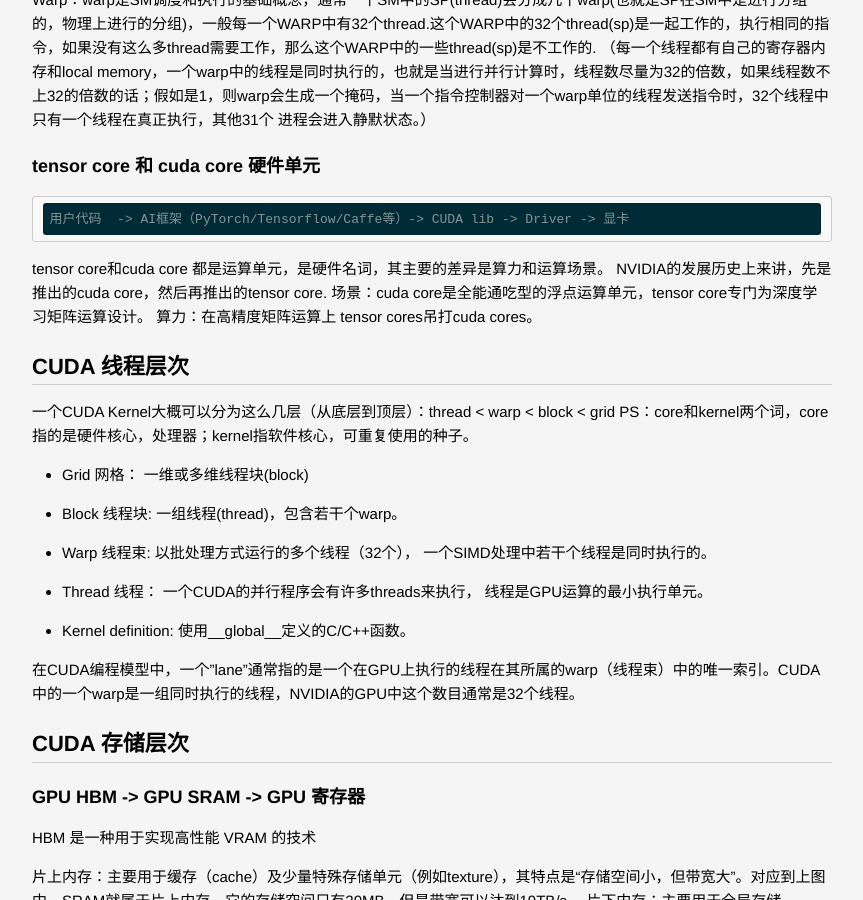
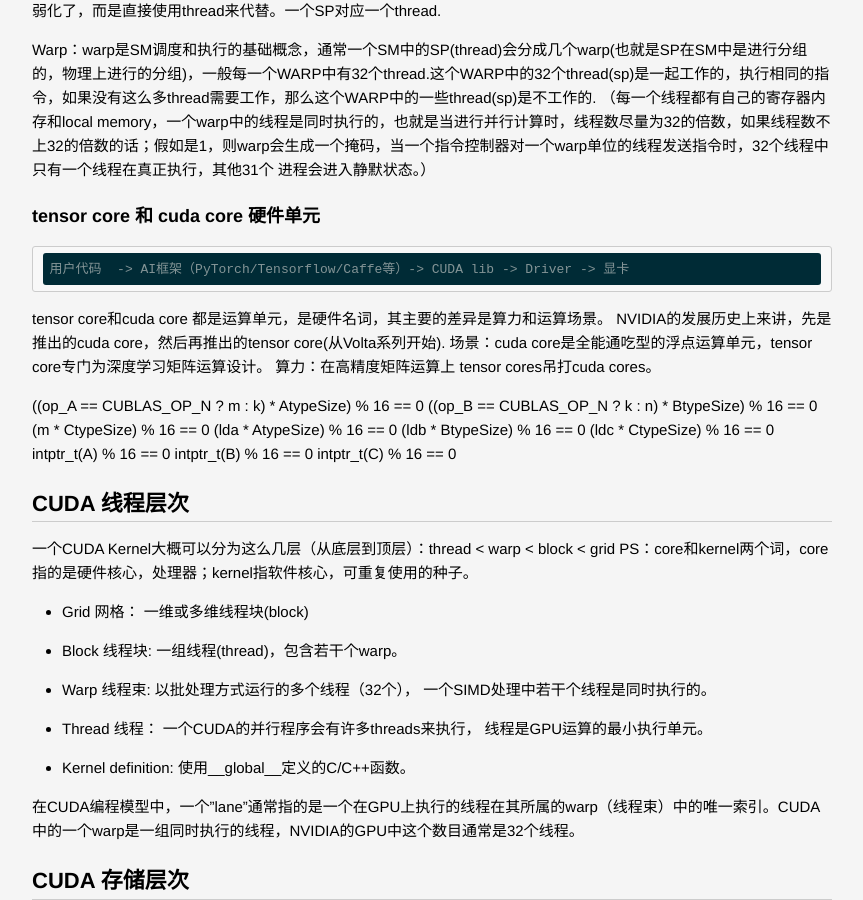
Before and after one commit to lucky521/blog, a Jekyll site: the page built from _posts/framework/2021-12-06-cuda.markdown, in a window 1280 px wide and 900 px high, scrolled down 7810 px. Shown: the whole window, without its empty margins (208-1071 px from the left). Built offline with Jekyll 4.4.1, drawn with Linux system fonts in a browser that asks for light colours; some of the changed text lies outside the part shown.

Commit message:
update blog

````diff
--- a/_posts/framework/2021-12-06-cuda.markdown
+++ b/_posts/framework/2021-12-06-cuda.markdown
@@ -248,9 +248,20 @@ Warp：warp是SM调度和执行的基础概念，通常一个SM中的SP(thread)
 ```
 
 tensor core和cuda core 都是运算单元，是硬件名词，其主要的差异是算力和运算场景。
-NVIDIA的发展历史上来讲，先是推出的cuda core，然后再推出的tensor core.
+NVIDIA的发展历史上来讲，先是推出的cuda core，然后再推出的tensor core(从Volta系列开始).
 场景：cuda core是全能通吃型的浮点运算单元，tensor core专门为深度学习矩阵运算设计。
 算力：在高精度矩阵运算上 tensor cores吊打cuda cores。
+
+
+((op_A == CUBLAS_OP_N ? m : k) * AtypeSize) % 16 == 0
+((op_B == CUBLAS_OP_N ? k : n) * BtypeSize) % 16 == 0
+(m * CtypeSize) % 16 == 0
+(lda * AtypeSize) % 16 == 0
+(ldb * BtypeSize) % 16 == 0
+(ldc * CtypeSize) % 16 == 0
+intptr_t(A) % 16 == 0
+intptr_t(B) % 16 == 0
+intptr_t(C) % 16 == 0
 
 
 
@@ -617,11 +633,11 @@ AMD
 * HTLink(HyperTransport)
 * Infinity Fabric
 
-
+Nvidia
 * PCI-E (Peripheral Communications Interconnect Express)
   * 2010年PCIE3.0传输速度5GB, 2021年6.0传输速度64G
   * 频宽
-* NVLINK
+* NVLINK NVLink是NVIDIA开发的用于其GPU之间的高速互连技术。
 
 ## GPU微架构演进
 
--- a/_posts/language/2018-09-10-python.markdown
+++ b/_posts/language/2018-09-10-python.markdown
@@ -52,6 +52,7 @@ map函数 会根据提供的函数对指定序列做映射。第一个参数 fun
 
 
 
+## from abc import ABC, abstractmethod
 
 
 
--- a/_posts/ml/2019-03-25-ML-Serving.markdown
+++ b/_posts/ml/2019-03-25-ML-Serving.markdown
@@ -21,7 +21,7 @@ categories: [MachineLearning]
 Moving models from training to serving in production at scale.
 一些常见的部署框架和工具包括
 * TensorFlow Serving
-* ONNX Runtime
+* ONNXRuntime
 * OpenVINO
 * TensorRT
 * TorchScript
@@ -326,6 +326,7 @@ https://github.com/microsoft/onnxruntime
 
 ## openvino
 * https://github.com/openvinotoolkit/openvino
+不足之处可能是只支持 Intel 家的硬件产品。
 
 
 ## TensorFlow Serving
--- a/_posts/tech/2019-02-05-perf-optimization.markdown
+++ b/_posts/tech/2019-02-05-perf-optimization.markdown
@@ -95,6 +95,8 @@ std::condition_variable 核心原理是‌通过互斥锁保护条件、利用
 
 内存带宽优化：在高性能计算中，内存带宽通常是一个关键因素。通过优化数据访问模式、数据布局和算法，可以最大限度地利用内存带宽，提高计算效率。
 
+## 内存池技术
+
 
 ## 内存零拷贝技术
 * 内核态零拷贝：
````
Also changed, not shown: other parts of _posts/framework/2021-12-06-cuda.markdown (+7 -2 lines), _posts/ml/2023-02-04-LLM.markdown (+12 -1 lines).
